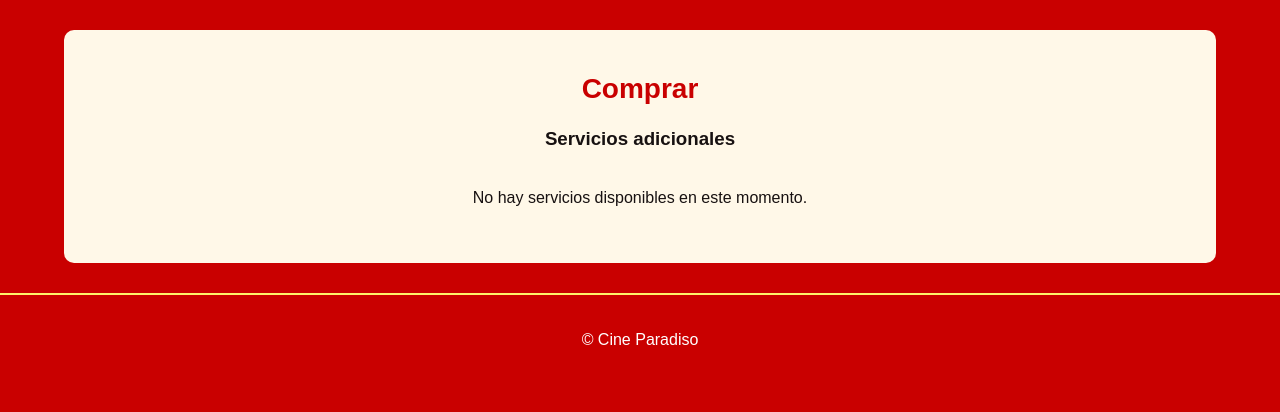
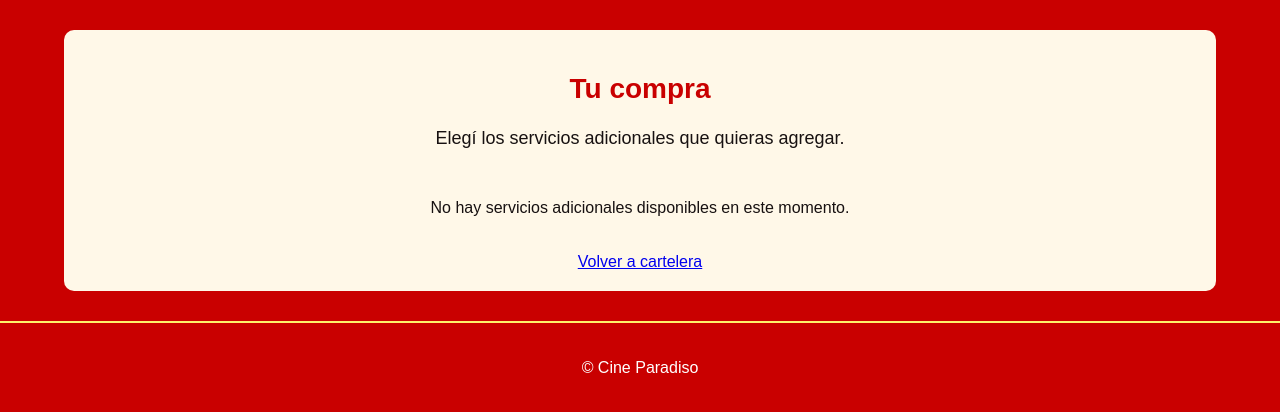
Before and after one commit to guadalupefz/Cine-Paradiso, a Flask app: page /servicios in a window 1280 px wide. Shown: the part 140-552 px from the top of the page. Run offline with Flask 3, Linux system fonts and the light colour scheme.

Commit message:
preparar seleccion de servicios adicionales

```diff
--- a/frontend/templates/servicios.html
+++ b/frontend/templates/servicios.html
@@ -1,31 +1,62 @@
 {% extends "base.html" %}
 
-{% block title %}Servicios - Cine Paradiso{% endblock %}
+{% block title %}Servicios adicionales - Cine Paradiso{% endblock %}
 
 {% block content %}
     <section class="servicios">
-        <h2>Comprar</h2>
-        <h3>Servicios adicionales</h3>
+        <h2>Tu compra</h2>
+
+        <p class="introduccion">
+            Elegí los servicios adicionales que quieras agregar.
+        </p>
 
         {% if error %}
-            <p class="mensaje-error">
+            <p class="mensaje-error" role="alert">
                 No se pudieron cargar los servicios.
+                Intentá nuevamente más tarde.
             </p>
 
         {% elif servicios %}
-            <div class="lista-servicios">
-                {% for servicio in servicios %}
-                    <div class="servicio">
-                        <h4>{{ servicio.nombre }}</h4>
-                        <p>{{ servicio.descripcion }}</p>
-                        <p>Precio: {{ servicio.precio }}</p>
-                    </div>
-                {% endfor %}
-            </div>
+            <form action="#" method="post">
+                <div class="lista-servicios">
+                    {% for servicio in servicios %}
+                        <article class="servicio">
+                            <h3>{{ servicio.nombre }}</h3>
+
+                            <p>{{ servicio.descripcion }}</p>
+
+                            <p>
+                                Precio: ${{ servicio.precio }}
+                            </p>
+
+                            <label>
+                                <input
+                                    type="checkbox"
+                                    name="servicios"
+                                    value="{{ servicio.id_servicio }}"
+                                >
+                                Agregar a mi compra
+                            </label>
+                        </article>
+                    {% endfor %}
+                </div>
+
+                <button type="submit" disabled>
+                    Continuar con la compra
+                </button>
+
+                <p class="mensaje-vacio">
+                    La confirmación de la compra estará disponible
+                    cuando se integre el backend.
+                </p>
+            </form>
+
         {% else %}
             <p class="mensaje-vacio">
-                No hay servicios disponibles en este momento.
+                No hay servicios adicionales disponibles en este momento.
             </p>
         {% endif %}
+
+        <a href="{{ url_for('index') }}">Volver a cartelera</a>
     </section>
 {% endblock %}
```
